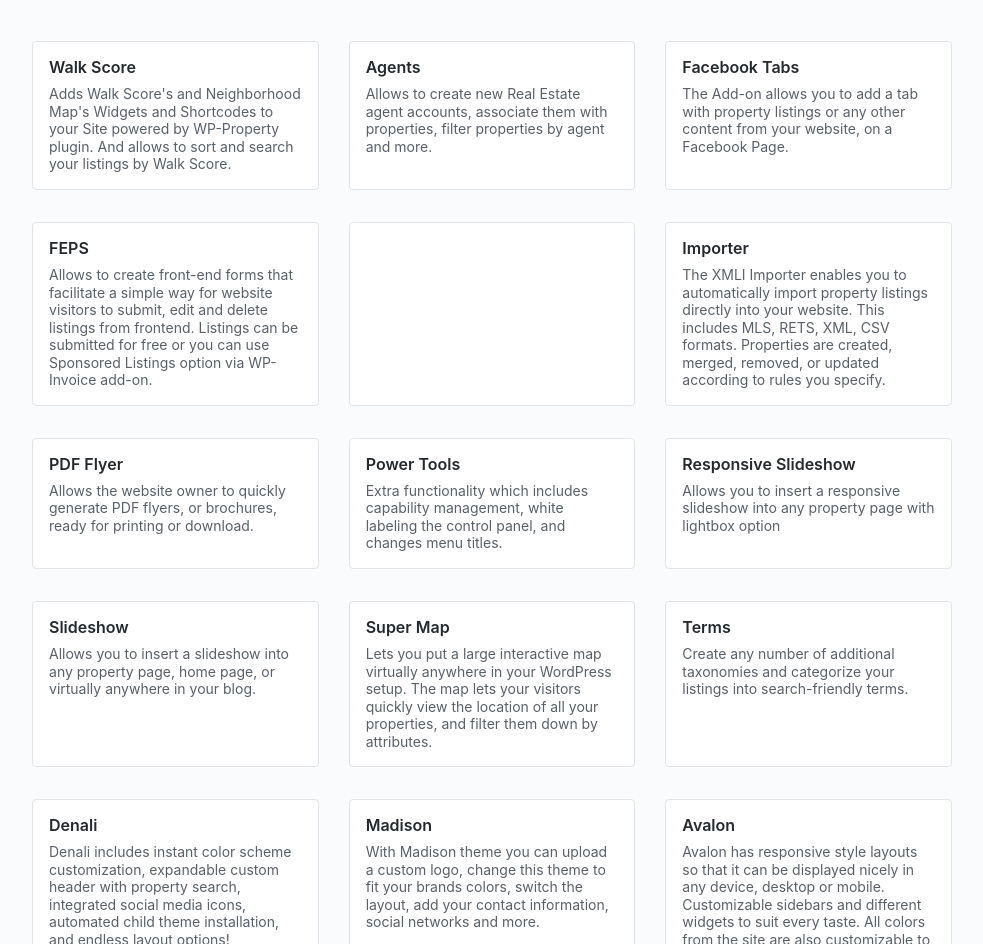
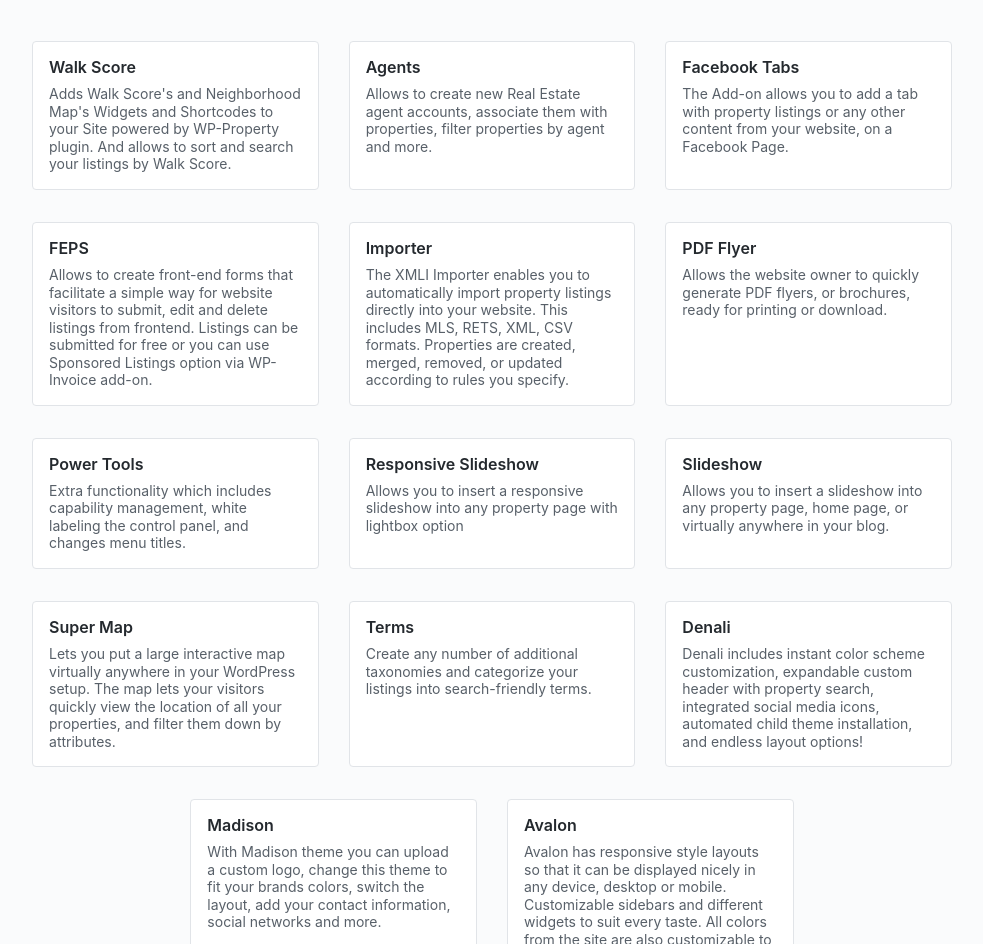
Before and after one commit to wp-property/wp-property.github.io, a Jekyll site: the page built from index.html, in a window 1280 px wide. Shown: the part 525-1469 px from the top of the page, without its empty margins (148-1131 px from the left). Built offline with Jekyll 4.4.1, drawn with Linux system fonts in a browser that asks for light colours; nearby versions of some CDN libraries.

Commit message:
Rebuild frontpage

```diff
--- a/index.html
+++ b/index.html
@@ -64,14 +64,6 @@
               <h3 class="product-title">FEPS</h3>
               <div class="product-description">
                 Allows to create front-end forms that facilitate a simple way for website visitors to submit, edit and delete listings from frontend. Listings can be submitted for free or you can use Sponsored Listings option via WP-Invoice add-on.
-              </div>
-            </div>
-          </div>
-          <div class="col-4 featured-item">
-            <div class="card h-100 product-content">
-              <h3 class="product-title"></h3>
-              <div class="product-description">
-
               </div>
             </div>
           </div>
```
